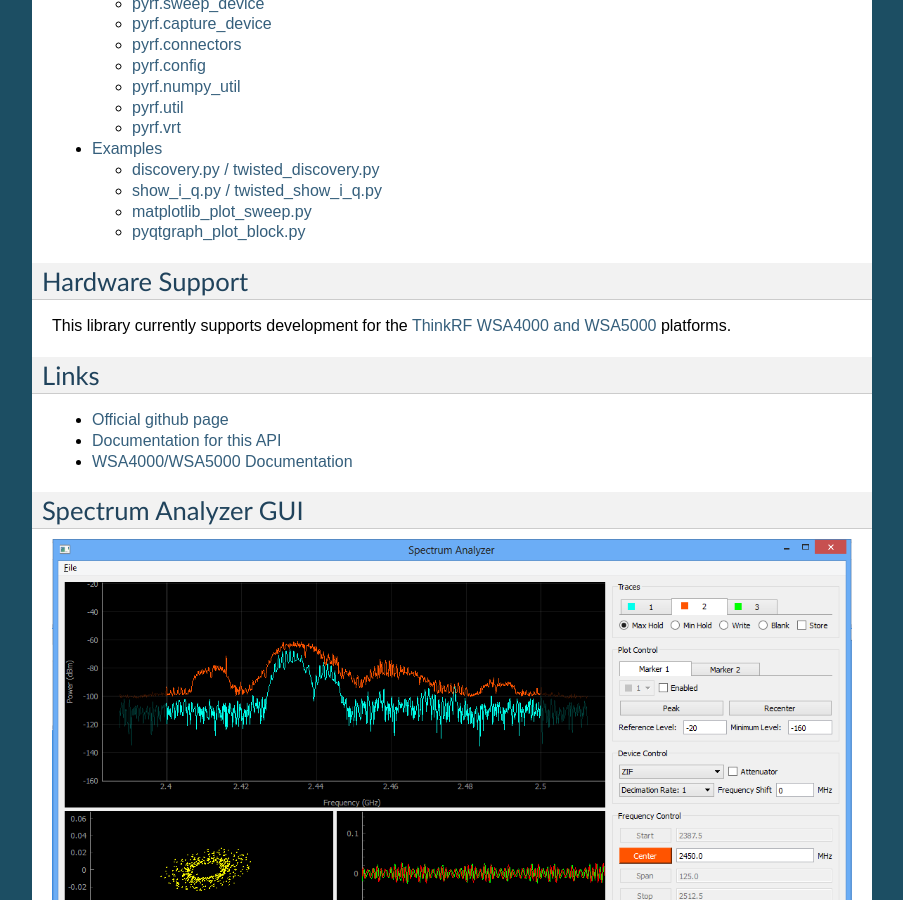
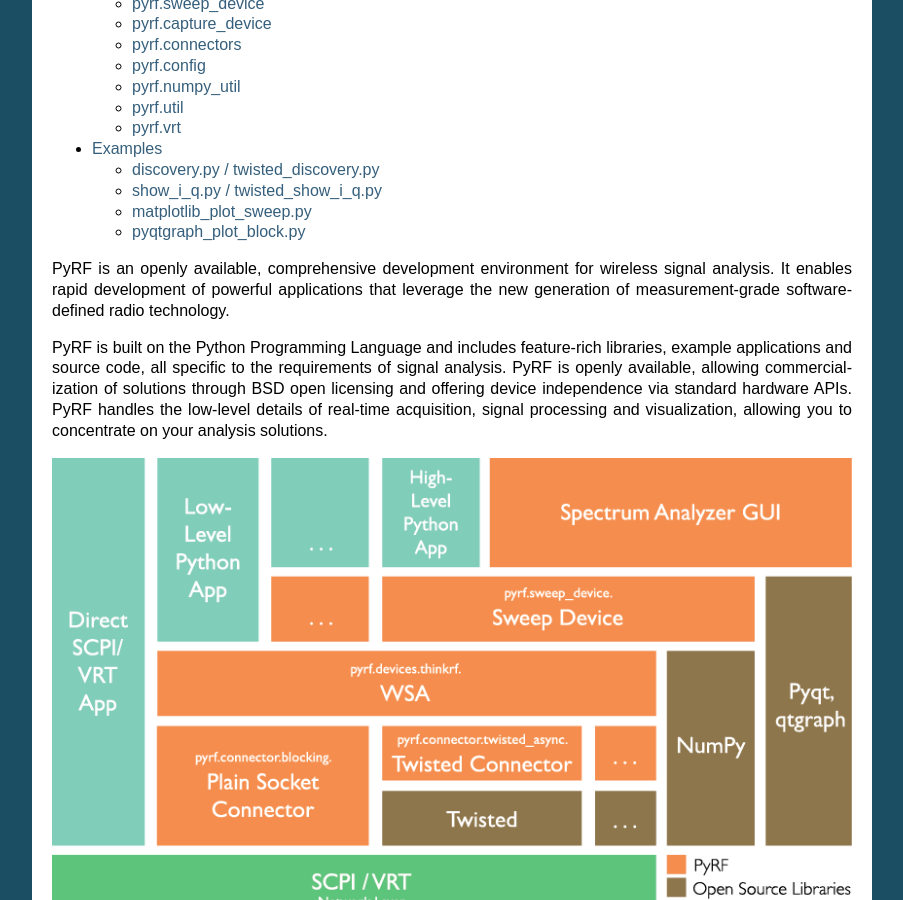
Before and after one commit to pyrf/pyrf, a Sphinx documentation site: the page built from docs/index.rst, in a window 1280 px wide and 900 px high, scrolled down 342 px. Shown: the whole window, without its empty margins (198-1101 px from the left). Built offline with Sphinx 7.4.7, drawn with Linux system fonts in a browser that asks for light colours.

Commit message:
text and diagram from thinkrf.com/pyrf/

```diff
--- a/docs/index.rst
+++ b/docs/index.rst
@@ -13,6 +13,15 @@
    usermanual
    reference
    examples
+
+
+PyRF is an openly available, comprehensive development environment for wireless signal analysis. It enables rapid development of powerful applications that leverage the new generation of measurement-grade software-defined radio technology.
+
+PyRF is built on the Python Programming Language and includes feature-rich libraries, example applications and source code, all specific to the requirements of signal analysis. PyRF is openly available, allowing commercialization of solutions through BSD open licensing and offering device independence via standard hardware APIs. PyRF handles the low-level details of real-time acquisition, signal processing and visualization, allowing you to concentrate on your analysis solutions.
+
+
+.. image:: PyRF-Block-Diagram1.png
+   :alt: PyRF block diagram
 
 
 Hardware Support
```
Also changed, not shown: docs/PyRF-Block-Diagram1.png (added).
